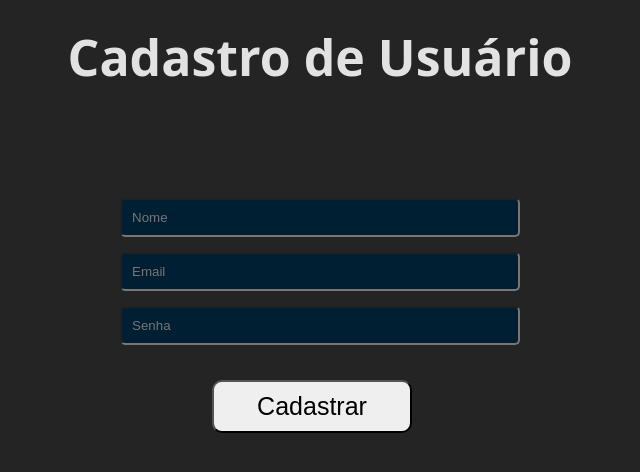
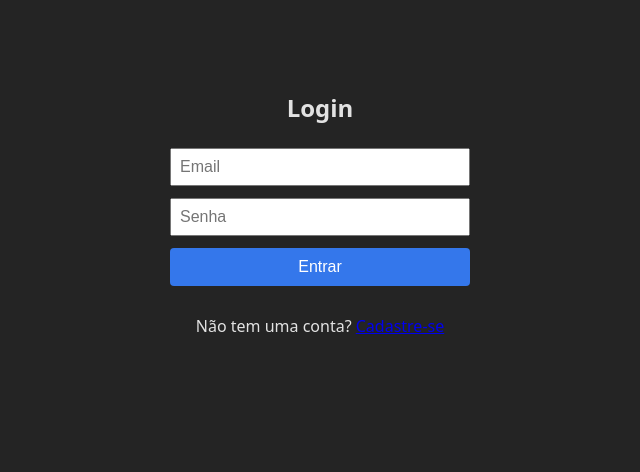
Before and after one commit to szrayane/PI-student-finance, a React (Vite) app in the folder front-end/: page /login in a window 1280 px wide. Shown: the top 472 px of the page, without its empty margins (320-960 px from the left). Built offline with nearby package versions, Linux system fonts and the light colour scheme.

Commit message:
customizando pagina de login e criando esqueleto da pagina de Despesas, além adicionar rotas com react router

```diff
--- a/front-end/src/App.jsx
+++ b/front-end/src/App.jsx
@@ -1,11 +1,16 @@
+import { BrowserRouter as Router, Routes, Route, Link } from 'react-router-dom'
 import Register from './pages/Cadastro'
+import Login from './pages/Login'
 import './App.css'
 
 function App() {
   return (
-    <div>
-      <Register />
-    </div>
+    <Router>
+      <Routes>
+        <Route path="/cadastro" element={<Register />} />
+        <Route path="/login" element={<Login />} />
+      </Routes>
+    </Router>
   )
 }
 
--- a/front-end/src/pages/Cadastro.css
+++ b/front-end/src/pages/Cadastro.css
@@ -11,7 +11,6 @@
 .input {
   border-radius: 5px;
   padding: 10px;
-  background-color: rgb(0, 31, 51);
 }
 
 .cadastro {
@@ -19,16 +18,18 @@
   width: 50%;
   display: flex;
   justify-content: center;
+  border: none;
   padding: 10px 0px 10px 0px;
   margin-left: 23%;
   cursor: pointer;
   margin-top: 20px;
   border-radius: 10px;
   transition: 0.3s;
+  background-color: #3477eb;
 }
 
 .cadastro:hover {
-  background-color: rgba(3, 108, 139, 0.918);
+  background-color: #2558af;
 }
 
 .appHeader {
@@ -40,3 +41,7 @@
   gap: 10px;
   font-size: 50px;
 }
+
+.register-link {
+  text-align: center;
+}
--- a/front-end/src/pages/Cadastro.jsx
+++ b/front-end/src/pages/Cadastro.jsx
@@ -1,5 +1,6 @@
 import { useState } from 'react'
 import './Cadastro.css'
+import { Link } from 'react-router-dom'
 
 export default function Register() {
   const [form, setForm] = useState({ nome: '', email: '', senha: '' })
@@ -45,6 +46,9 @@ export default function Register() {
         <button className="cadastro" type="submit">
           Cadastrar
         </button>
+        <p className="register-link">
+          Ja possue uma conta? <Link to="/login">Faça login</Link>
+        </p>
       </form>
     </>
   )
--- /dev/null
+++ b/front-end/src/pages/Despesas.jsx
@@ -0,0 +1 @@
+import './Despesas.css'
--- a/front-end/src/pages/Login.css
+++ b/front-end/src/pages/Login.css
@@ -0,0 +1,33 @@
+.login-form {
+  display: flex;
+  flex-direction: column;
+  width: 300px;
+  margin: 50px auto;
+  gap: 12px;
+  padding: 20px;
+}
+
+.login-form h2 {
+  text-align: center;
+  margin-bottom: 10px;
+}
+
+.login-form input {
+  padding: 8px;
+  font-size: 16px;
+}
+
+.login-form button {
+  padding: 10px;
+  font-size: 16px;
+  background-color: #3477eb;
+  color: white;
+  border: none;
+  border-radius: 4px;
+  cursor: pointer;
+  transition: 0.3s;
+}
+
+.login-form button:hover {
+  background-color: #255fc4;
+}
--- a/front-end/src/pages/Login.jsx
+++ b/front-end/src/pages/Login.jsx
@@ -1,5 +1,6 @@
 import { useState } from 'react'
 import './Login.css'
+import { Link } from 'react-router-dom'
 
 export default function Login() {
   const [form, setForm] = useState({ email: '', password: '' })
@@ -18,15 +19,11 @@ export default function Login() {
     <form className="login-form" onSubmit={handleSubmit}>
       <h2>Login</h2>
       <input type="email" name="email" placeholder="Email" value={form.email} onChange={handleChange} required />
-      <input
-        type="password"
-        name="password"
-        placeholder="Senha"
-        value={form.password}
-        onChange={handleChange}
-        required
-      />
+      <input type="password" name="senha" placeholder="Senha" value={form.password} onChange={handleChange} required />
       <button type="submit">Entrar</button>
+      <p className="register-link">
+        Não tem uma conta? <Link to="/cadastro">Cadastre-se</Link>
+      </p>
     </form>
   )
 }
```
Also changed, not shown: front-end/src/pages/Despesas.css (added).
